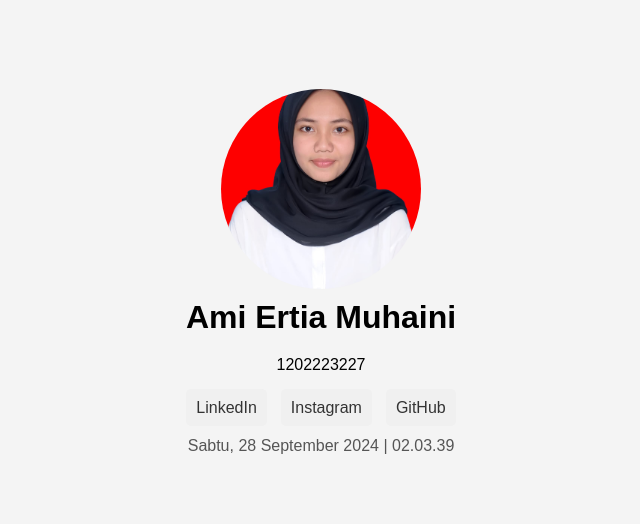
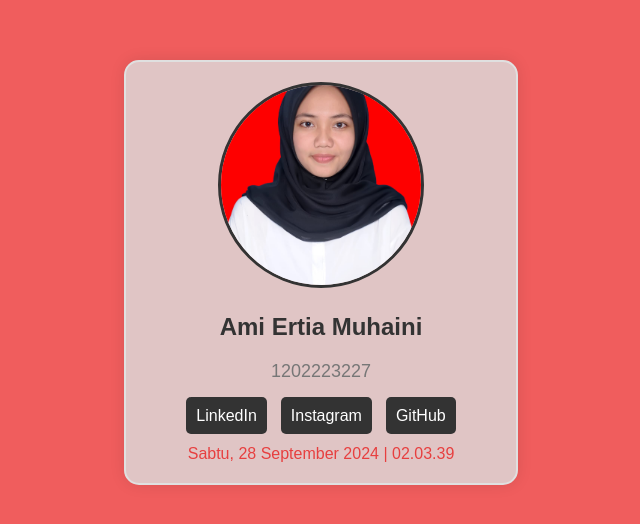
Before and after one commit to amiertia/amiertia.github.io, a plain HTML site: page index.html in a window 1280 px wide. Shown: the part 128-652 px from the top of the page, without its empty margins (319-959 px from the left). Drawn offline with Linux system fonts and the light colour scheme; files whose address does not match are found by name.

Commit message:
Update index.html

```diff
--- a/index.html
+++ b/index.html
@@ -9,7 +9,16 @@
             display: flex;
             justify-content: center;
             align-items: center;
-            background-color: #f4f4f4;
+            background-color: #f05d5d;
+        }
+        .profile-box {
+            width: 350px;
+            padding: 20px;
+            background-color: #e0c5c5;
+            border: 2px solid #e0e0e0;
+            border-radius: 15px;
+            box-shadow: 0 0 15px rgba(0, 0, 0, 0.1);
+            text-align: center;
         }
         .image-container {
             text-align: center;
@@ -22,36 +31,47 @@
             height: 200px;
             object-fit: cover;
             border-radius: 50%;
+            border: 3px solid #333;
+            margin-bottom: 15px;
         }
         h1, p {
             margin: 10px 0;
             font-family: Arial, sans-serif;
+        }
+        h1 {
+            font-size: 24px;
+            color: #333;
+        }
+        p {
+            font-size: 18px;
+            color: #777;
         }
         .social-links {
             margin-top: 15px;
         }
         .social-links a {
             text-decoration: none;
-            color: #333;
+            color: #fff;
             font-family: Arial, sans-serif;
             padding: 10px;
             border-radius: 5px;
-            background-color: #f0f0f0;
+            background-color: #333;
             transition: background-color 0.3s;
             margin: 0 5px;
         }
         .social-links a:hover {
-            background-color: #ddd;
+            background-color: #d76e6e;
         }
         .date-time {
             margin-top: 20px;
             font-family: Arial, sans-serif;
-            color: #555;
+            color: #e73f3f;
             font-size: 16px;
         }
     </style>
 </head>
 <body>
+    <div class="profile-box">
         <div class="image-container">
             <img src="C:\Users\Ami Ertia Muhaini\Downloads\Ami Ertia Muhaini_Pas Foto.jpeg" alt="Gambar Lingkaran" class="circle-image">
             <h1>Ami Ertia Muhaini</h1>
@@ -63,6 +83,7 @@
             </div>
             <div class="date-time" id="dateTimeDisplay">
 
+            </div>
         </div>
     </div>
 
```
Lines whose indentation alone changed are shown as unchanged.
